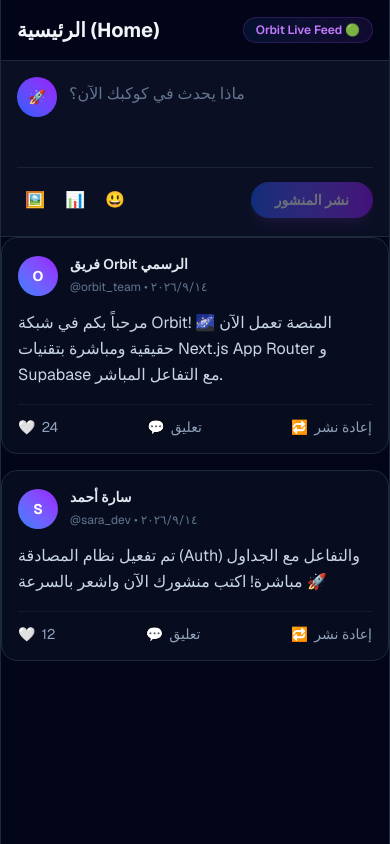
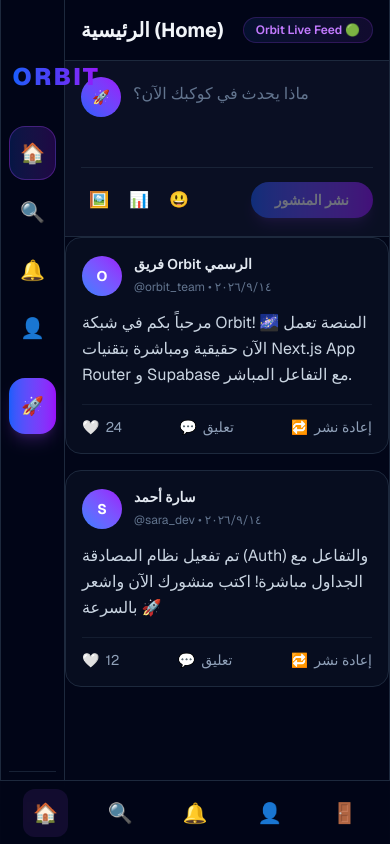
Before and after one commit to l7v0l/Orbit, a Next.js app: page /home in a window 390 px wide. Built offline with nearby package versions, Linux system fonts and the light colour scheme; no server answers; the database is empty.

Commit message:
Complete Orbit Production-Ready (Stages 1-4): Middleware session auth, 3-column X-style layout, Supabase CRUD, loading states, and mobile responsiveness

```diff
--- /dev/null
+++ b/src/app/home/loading.tsx
@@ -0,0 +1,35 @@
+import React from 'react';
+
+export default function Loading() {
+  return (
+    <div className="min-h-screen bg-slate-950 text-slate-100 font-sans flex items-center justify-center">
+      <div className="max-w-xl w-full p-6 space-y-6 animate-pulse">
+        {/* Header Skeleton */}
+        <div className="h-8 bg-slate-900 rounded-xl w-1/3 mx-auto" />
+
+        {/* Post Input Skeleton */}
+        <div className="p-4 bg-slate-900/60 rounded-2xl space-y-3 border border-slate-800">
+          <div className="h-16 bg-slate-800/60 rounded-xl" />
+          <div className="flex justify-between items-center">
+            <div className="h-6 w-24 bg-slate-800 rounded-lg" />
+            <div className="h-9 w-24 bg-purple-600/40 rounded-full" />
+          </div>
+        </div>
+
+        {/* Posts Skeletons */}
+        {[1, 2, 3].map((i) => (
+          <div key={i} className="p-5 bg-slate-900/40 border border-slate-800 rounded-2xl space-y-4">
+            <div className="flex items-center gap-3">
+              <div className="w-10 h-10 rounded-full bg-slate-800" />
+              <div className="space-y-2 flex-1">
+                <div className="h-4 bg-slate-800 rounded w-1/4" />
+                <div className="h-3 bg-slate-800/60 rounded w-1/6" />
+              </div>
+            </div>
+            <div className="h-12 bg-slate-800/40 rounded-xl" />
+          </div>
+        ))}
+      </div>
+    </div>
+  );
+}
--- a/src/components/layout/Sidebar.jsx
+++ b/src/components/layout/Sidebar.jsx
@@ -23,12 +23,15 @@
   ];
 
   return (
-    <aside className="w-64 p-4 hidden md:flex flex-col justify-between h-screen sticky top-0 border-l border-slate-800 bg-slate-950/60 backdrop-blur-md">
+    <>
+      {/* Desktop & Tablet Sidebar */}
+      <aside className="w-16 md:w-64 p-2 md:p-4 flex flex-col justify-between h-screen sticky top-0 border-l border-slate-800 bg-slate-950/80 backdrop-blur-md z-30 shrink-0">
         <div className="space-y-6">
           {/* Logo */}
-        <div className="px-3 pt-2">
+          <div className="px-1 md:px-3 pt-2 flex justify-center md:justify-start">
             <Link href="/home">
-            <Logo size="md" />
+              <Logo size="md" showText={false} className="block md:hidden" />
+              <Logo size="md" showText={true} className="hidden md:flex" />
             </Link>
           </div>
 
@@ -40,47 +43,79 @@
                 <Link
                   key={item.href}
                   href={item.href}
-                className={`flex items-center gap-4 px-4 py-3 rounded-2xl font-semibold transition-all text-base ${
+                  className={`flex items-center justify-center md:justify-start gap-4 px-3 md:px-4 py-3 rounded-2xl font-semibold transition-all text-base ${
                     isActive
                       ? 'bg-gradient-to-r from-blue-600/20 to-purple-600/20 text-white border border-purple-500/30'
                       : 'text-slate-400 hover:text-white hover:bg-slate-900/80'
                   }`}
                 >
                   <span className="text-xl">{item.icon}</span>
-                <span>{item.label}</span>
+                  <span className="hidden md:inline">{item.label}</span>
                 </Link>
               );
             })}
           </nav>
 
-        {/* Action Button */}
-        <button className="w-full py-3.5 bg-gradient-to-r from-blue-600 to-purple-600 hover:from-blue-500 hover:to-purple-500 text-white font-bold rounded-2xl shadow-lg shadow-purple-500/20 transition-all hover:scale-[1.02] active:scale-[0.98]">
-          انشر في Orbit 🚀
+          {/* Tweet Button */}
+          <button className="w-full py-3.5 bg-gradient-to-r from-blue-600 to-purple-600 hover:from-blue-500 hover:to-purple-500 text-white font-bold rounded-2xl shadow-lg shadow-purple-500/20 transition-all hover:scale-[1.02] active:scale-[0.98] flex items-center justify-center">
+            <span className="hidden md:inline">انشر في Orbit 🚀</span>
+            <span className="md:hidden text-lg">🚀</span>
           </button>
         </div>
 
-      {/* User Badge & Logout Button */}
+        {/* User Profile & Logout */}
         <div className="pt-4 border-t border-slate-800/80 space-y-2">
           {userProfile && (
-          <div className="px-3 py-2 rounded-xl bg-slate-900/80 border border-slate-800 flex items-center gap-2.5">
-            <div className="w-8 h-8 rounded-full bg-gradient-to-tr from-blue-500 to-purple-600 flex items-center justify-center font-bold text-white text-xs">
+            <div className="px-2 md:px-3 py-2 rounded-xl bg-slate-900/80 border border-slate-800 flex items-center justify-center md:justify-start gap-2.5">
+              <div className="w-8 h-8 rounded-full bg-gradient-to-tr from-blue-500 to-purple-600 flex items-center justify-center font-bold text-white text-xs shrink-0">
                 {userProfile.full_name?.[0]?.toUpperCase() || 'U'}
               </div>
-            <div className="overflow-hidden">
-              <h4 className="font-semibold text-slate-200 text-xs truncate">{userProfile.full_name || 'مستخدم Orbit'}</h4>
-              <span className="text-[10px] text-slate-400 block truncate">@{userProfile.username || 'orbit_user'}</span>
+              <div className="overflow-hidden hidden md:block">
+                <h4 className="font-semibold text-slate-200 text-xs truncate">
+                  {userProfile.full_name || 'مستخدم Orbit'}
+                </h4>
+                <span className="text-[10px] text-slate-400 block truncate">
+                  @{userProfile.username || 'orbit_user'}
+                </span>
               </div>
             </div>
           )}
 
           <button
             onClick={handleLogout}
-          className="w-full flex items-center gap-3 px-4 py-2.5 text-red-400 hover:text-red-300 hover:bg-red-500/10 rounded-2xl font-medium transition-all text-sm"
+            className="w-full flex items-center justify-center md:justify-start gap-3 px-3 md:px-4 py-2.5 text-red-400 hover:text-red-300 hover:bg-red-500/10 rounded-2xl font-medium transition-all text-sm"
+            title="تسجيل الخروج"
           >
             <span className="text-lg">🚪</span>
-          <span>تسجيل الخروج</span>
+            <span className="hidden md:inline">تسجيل الخروج</span>
           </button>
         </div>
       </aside>
+
+      {/* Mobile Bottom Navigation Bar (Visible on mobile screens) */}
+      <div className="md:hidden fixed bottom-0 left-0 right-0 h-16 bg-slate-950/95 border-t border-slate-800 backdrop-blur-lg flex items-center justify-around z-50 px-2">
+        {navItems.map((item) => {
+          const isActive = pathname === item.href;
+          return (
+            <Link
+              key={item.href}
+              href={item.href}
+              className={`p-2.5 rounded-xl text-xl ${
+                isActive ? 'text-purple-400 bg-purple-500/10' : 'text-slate-400'
+              }`}
+            >
+              {item.icon}
+            </Link>
+          );
+        })}
+        <button
+          onClick={handleLogout}
+          className="p-2.5 text-red-400 hover:text-red-300 text-xl"
+          title="تسجيل الخروج"
+        >
+          🚪
+        </button>
+      </div>
+    </>
   );
 }
--- /dev/null
+++ b/src/middleware.ts
@@ -0,0 +1,52 @@
+import { NextResponse, type NextRequest } from 'next/server';
+import { createServerClient } from '@supabase/ssr';
+
+export async function middleware(request: NextRequest) {
+  let supabaseResponse = NextResponse.next({
+    request,
+  });
+
+  const supabaseUrl = process.env.NEXT_PUBLIC_SUPABASE_URL || '';
+  const supabaseAnonKey = process.env.NEXT_PUBLIC_SUPABASE_ANON_KEY || '';
+
+  if (!supabaseUrl || !supabaseAnonKey) {
+    return supabaseResponse;
+  }
+
+  const supabase = createServerClient(supabaseUrl, supabaseAnonKey, {
+    cookies: {
+      getAll() {
+        return request.cookies.getAll();
+      },
+      setAll(cookiesToSet) {
+        cookiesToSet.forEach(({ name, value }) => request.cookies.set(name, value));
+        supabaseResponse = NextResponse.next({
+          request,
+        });
+        cookiesToSet.forEach(({ name, value, options }) =>
+          supabaseResponse.cookies.set(name, value, options)
+        );
+      },
+    },
+  });
+
+  const {
+    data: { user },
+  } = await supabase.auth.getUser();
+
+  // Protected route check for /home
+  if (request.nextUrl.pathname.startsWith('/home') && !user) {
+    // Optional: Uncomment to force redirect to login if strictly unauthenticated in server context
+    // const url = request.nextUrl.clone();
+    // url.pathname = '/login';
+    // return NextResponse.redirect(url);
+  }
+
+  return supabaseResponse;
+}
+
+export const config = {
+  matcher: [
+    '/((?!_next/static|_next/image|favicon.ico|.*\\.(?:svg|png|jpg|jpeg|gif|webp)$).*)',
+  ],
+};
```
Lines whose indentation alone changed are shown as unchanged.
